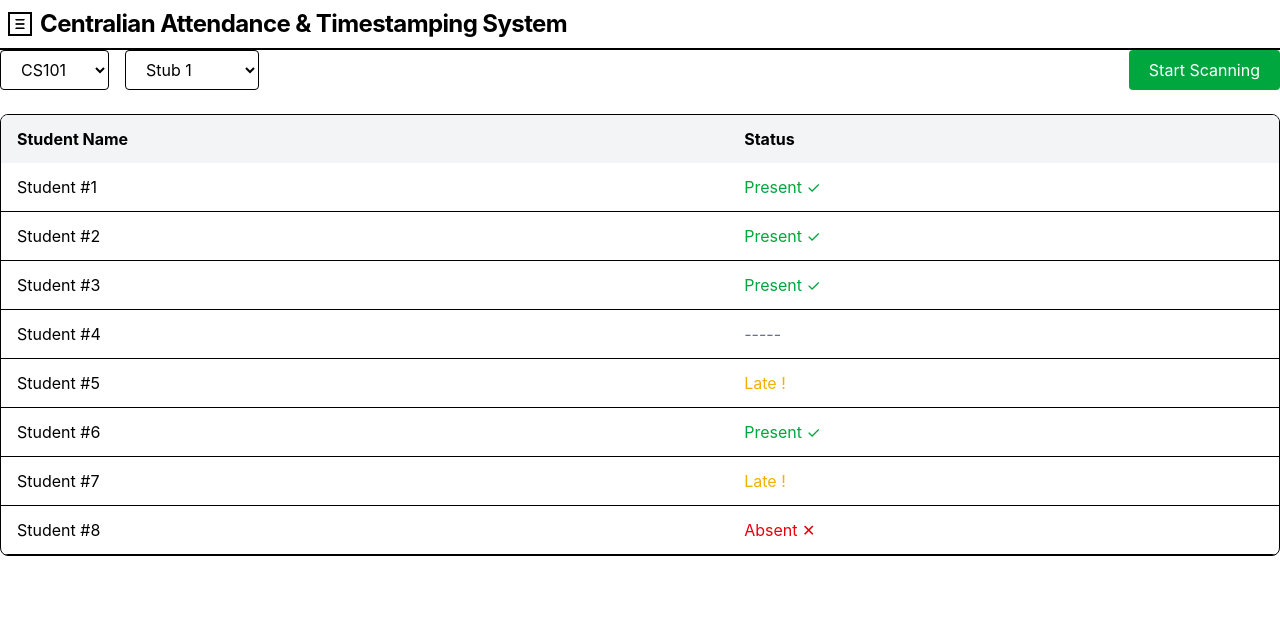
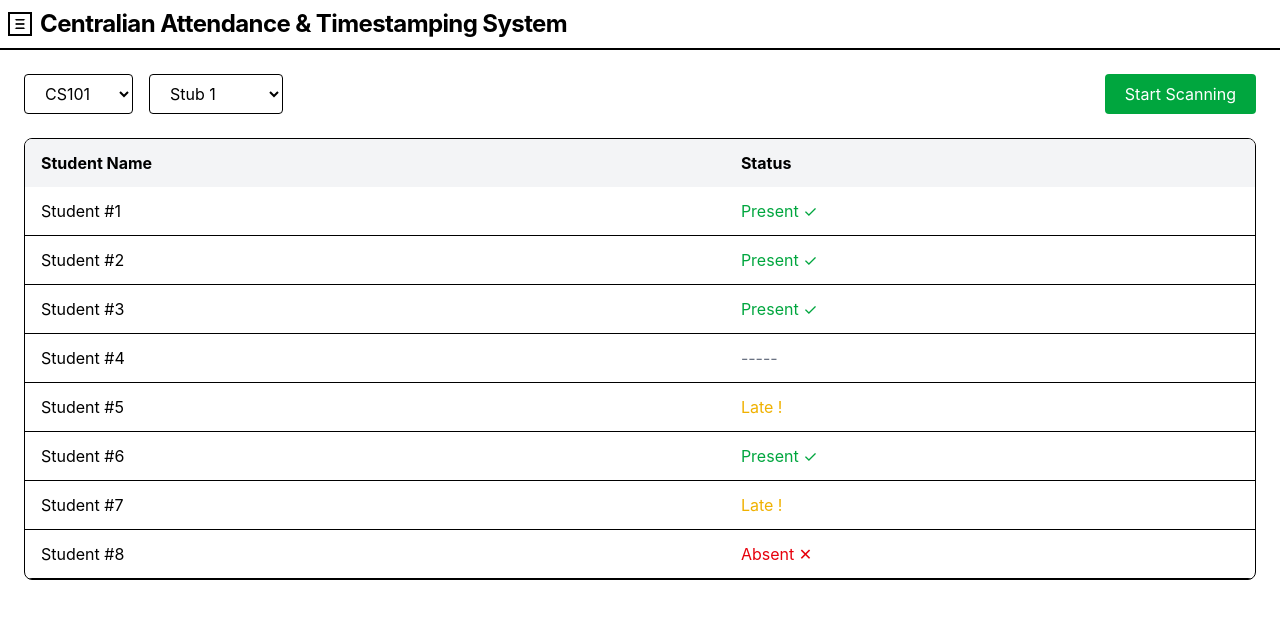
Before and after one commit to swcidd/Centralian_AttendanceAndTimestamping_System, a React (Vite) app: page /tracking in a window 1280 px wide. Shown: the top 618 px of the page. Built offline with nearby package versions, Linux system fonts and the light colour scheme.

Commit message:
add padding to tracking page

```diff
--- a/src/pages/Tracking.tsx
+++ b/src/pages/Tracking.tsx
@@ -15,7 +15,7 @@
 
 const Tracking = () => {
   return (
-    <div className="space-y-6">
+    <div className="space-y-6 p-6">
       <div className="flex items-center justify-between gap-4">
         <TrackingFilters />
         <TrackingButton />
```
